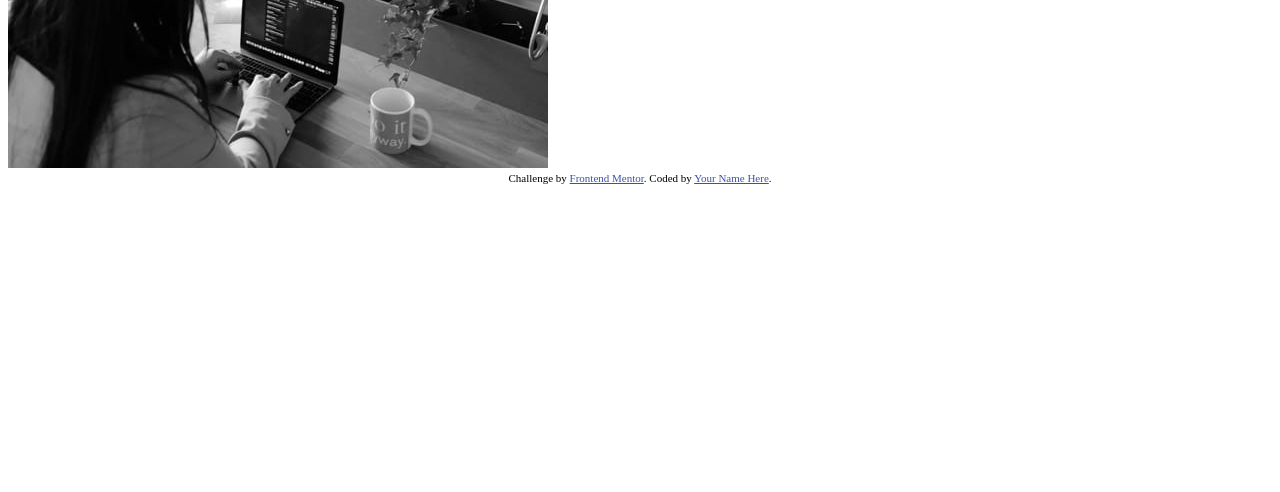
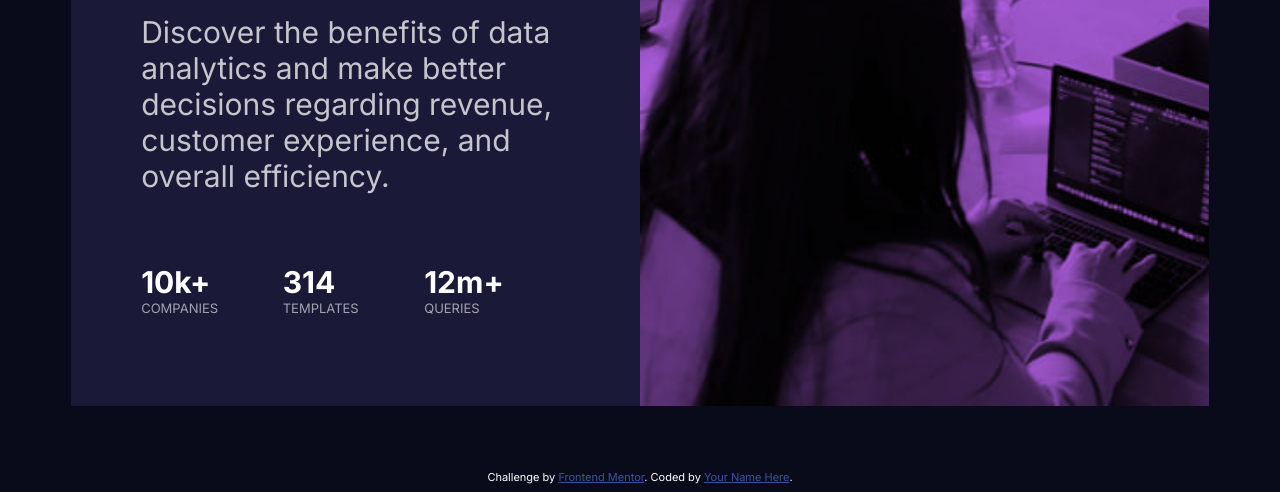
Before and after one commit to hermannleboss/fmpcc, a plain HTML site: page index.html in a window 1280 px wide. Shown: the part 500-992 px from the top of the page. Before the commit the page ends 800 px from the top, so only its background shows below. Drawn offline with Linux system fonts and the light colour scheme.

Commit message:
Finish of desktop design

```diff
--- a/index.html
+++ b/index.html
@@ -7,11 +7,19 @@
     <!-- displays site properly based on user's device -->
 
     <link rel="icon" type="image/png" sizes="32x32" href="./images/favicon-32x32.png">
-
+    <link href='https://fonts.googleapis.com/css?family=Inter:400,700' rel='stylesheet' type='text/css'>
+    <link href='https://fonts.googleapis.com/css?family=Lexend+Deca:400' rel='stylesheet' type='text/css'>
     <title>Frontend Mentor | Stats preview card component</title>
 
     <!-- Feel free to remove these styles or customise in your own stylesheet 👍 -->
     <style>
+        body {
+            background-color: hsl(233, 47%, 7%);
+            color: hsl(0, 0%, 100%);
+            font-family: 'Inter', sans-serif;
+            font-size: 15px;
+        }
+
         .attribution {
             font-size: 11px;
             text-align: center;
@@ -20,33 +28,109 @@
         .attribution a {
             color: hsl(228, 45%, 44%);
         }
+
+        .grid-container {
+            display: grid;
+            grid-template-columns: 50% 50%;
+            margin: 5%;
+            margin-top: 10%;
+            border-radius: 15px;
+        }
+
+        .grid-container>div {
+            text-align: center;
+            padding: 20px 0;
+            font-size: 30px;
+            background-color: hsl(244, 38%, 16%);
+        }
+
+        .grid-container-3 {
+            display: grid;
+            grid-template-columns: 33% 33% 33%;
+            margin-top: 50px;
+            justify-content: left;
+        }
+
+        .grid-item {
+            /*background-color: rgba(255, 255, 255, 0.8);*/
+            padding: 20px;
+            padding-left: 0px;
+            font-size: 30px;
+            text-align: center;
+        }
+
+        .grid-item+div {
+            font-weight: 700;
+        }
+
+        .grid-item>div {
+            text-align: left;
+        }
+
+        .item1 {
+            grid-column: 1/1;
+            padding-left: 300px;
+        }
+
+        p {
+            color: hsla(0, 0%, 100%, 0.75);
+        }
+
+        span {
+            color: hsl(277, 64%, 61%);
+        }
+
+        .stat-headings {
+            font-size: small;
+            font-weight: 400;
+            color: hsla(0, 0%, 100%, 0.6);
+        }
+
+        .bg-img {
+            background-image: url('images/image-header-desktop.jpg');
+            background-repeat: no-repeat, repeat;
+            background-size: cover;
+            overflow: hidden;
+            padding: -50px;
+        }
+
+        .bg-img div {
+            width: 100%;
+            height: 110%;
+            background-color: hsl(277, 64%, 61%);
+            mix-blend-mode: multiply;
+            margin-top: -20px;
+            margin-bottom: -40px;
+            overflow: hidden;
+        }
     </style>
 </head>
 
 <body>
-
-    <div>
-        <h1> Get insights that help your business grow.</h1>
+    <div class="grid-container">
+        <div class="item1" style="padding: 70px; text-align: left;">
+            <h1 style="margin: 0px;"> Get <span>insights</span> that help your business grow.</h1>
             <p>Discover the benefits of data analytics and make better decisions regarding revenue, customer experience, and overall efficiency.</p>
-        <div>
-            <div>
-                <div>10k+</div>
-                <div>companies</div>
+            <div class="grid-container-3">
+                <div class="grid-item">
+                    <div style="
+                    font-weight: 700;">10k+</div>
+                    <div class="stat-headings">COMPANIES</div>
                 </div>
-            <div>
+                <div class="grid-item">
                     <div>314</div>
-                <div>templates</div>
+                    <div class="stat-headings">TEMPLATES</div>
                 </div>
-            <div>
+                <div class="grid-item">
                     <div>12m+</div>
-                <div>querie</div>
+                    <div class="stat-headings">QUERIES</div>
                 </div>
             </div>
         </div>
-    <div>
-        <img src="images/image-header-desktop.jpg" alt="">
+        <div class="bg-img" style="background-color: hsl(277, 64%, 61%)">
+            <div></div>
         </div>
-
+    </div>
     <div class="attribution">
         Challenge by <a href="https://www.frontendmentor.io?ref=challenge" target="_blank">Frontend Mentor</a>. Coded by <a href="#">Your Name Here</a>.
     </div>
```
Lines whose indentation alone changed are shown as unchanged.
